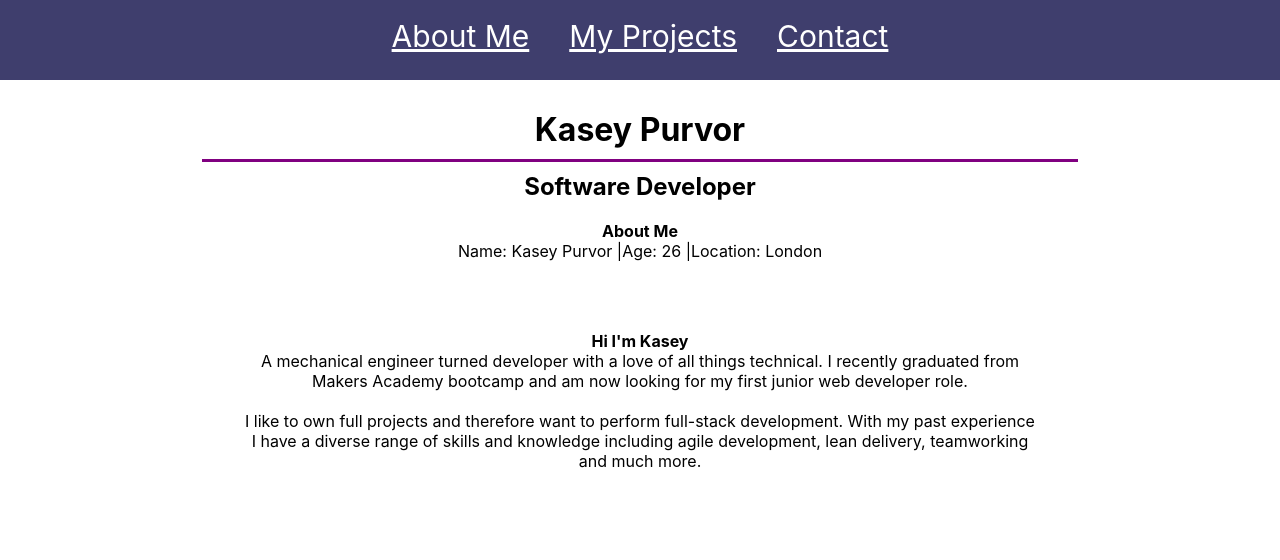
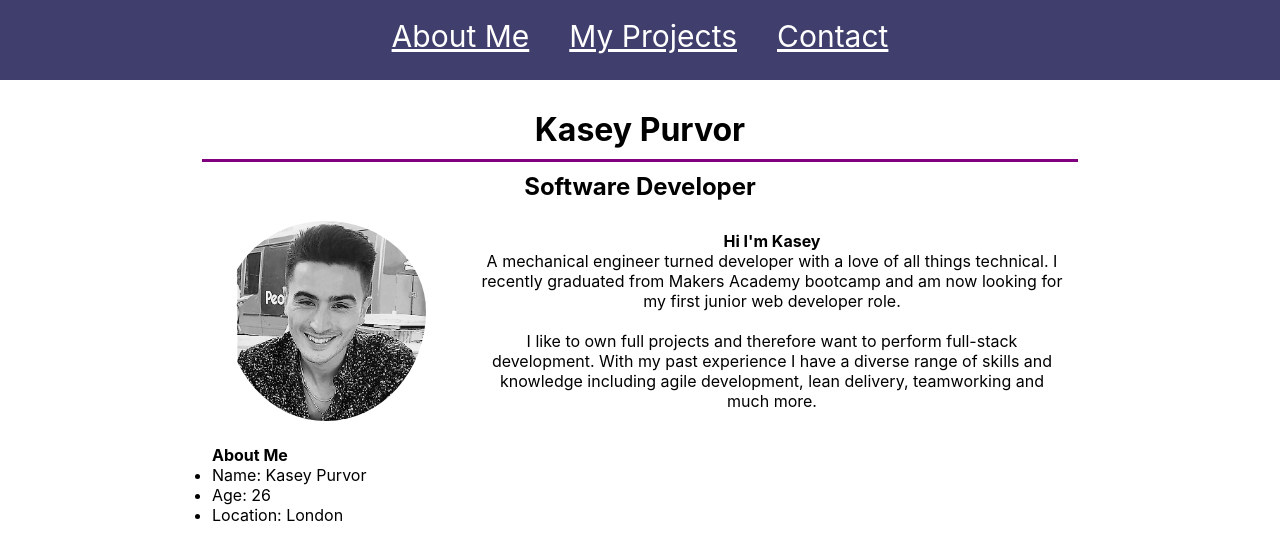
Before and after one commit to kasey-purvor/React-CV, a React (Create React App) app: page / in a window 1280 px wide. Shown: the top 560 px of the page. Built offline with nearby package versions, Linux system fonts and the light colour scheme.

Commit message:
profile section styling edits, profile picture added

```diff
--- a/src/scenes/ProfilePage.css
+++ b/src/scenes/ProfilePage.css
@@ -2,21 +2,15 @@
     margin: 0;
     padding: 0;
 }
-.profile-container {
+.profile-page-container {
     position: relative;
     top: 100px;
-    width: 70%;
+    max-width: 70%;
     left: 15%;
-    min-width: 500px;;
+    min-width: 50%;;
     justify-content: center;
     /* background-color: grey; */
     text-align: center;
-}
-.title {
-    display: block;
-    font-weight: bold;
-    padding: 10px 10px 10px 0px 0;
-
 }
 .profile-title {
     display: block;
@@ -29,16 +23,39 @@
     display: block;
     text-align: center;
 }
-.profile-details {
-    text-align: center;
+.image-details-container {
+    width: 30%;
+    float: left;
+}
+.dp {
+    border-radius: 50%;
+    height: 200px;
+    width: 200px;
+    /* float: left; */
+    padding-top: 20px;
+}
+.title {
+    display: block;
+    font-weight: bold;
+    padding: 10px 10px 10px 0px 0;
+
+}
+.details {
+    text-align: left;
     padding: 20px;
-    display: inline-block;
+    display: block;
+    /* float: left; */
+    max-width: 100%;
 }
 .detail-item {
-    display: inline-block;
+    /* display: inline-block; */
 }
 .bio {
-    padding: 50px;
+    padding-top: 30px;
+    padding-left: 20px;
     text-align: center;
     position: relative;
+    width: 65%;
+    margin: auto;
+    float:left;
 }
--- a/src/scenes/ProfilePage.js
+++ b/src/scenes/ProfilePage.js
@@ -1,5 +1,6 @@
 import React from 'react';
 import './ProfilePage.css';
+
 
 class ProfilePage extends React.Component {
     constructor(props) {
@@ -10,33 +11,38 @@ class ProfilePage extends React.Component {
 
     render () {
         return (
-            <div className='profile-container'>
+            <div className='profile-page-container'>
                 <h1 className='profile-title'>
                     Kasey Purvor
                 </h1>
+
                 <h2 className='profile-role'>
                     Software Developer
                 </h2>
-                <ul className='profile-details'>
+                <div className='image-details-container'>
+                    <img src='/images/dp2.png' className='dp' alt='Me' />
+                    <ul className='details'>
                     <span className='title'> About Me</span>
                     <li className='detail-item'>
-                         Name: Kasey Purvor    |
+                         Name: Kasey Purvor
                     </li>
                     <li className='detail-item'>
-                        Age: 26    |
+                        Age: 26
                     </li>
                     <li className='detail-item'>
                         Location: London
                     </li>
                 </ul>
+                </div>
+
                 <p className='bio'>
                     <span className='title'> Hi I'm Kasey</span>
                     A mechanical engineer turned developer with a love of all things technical. I recently graduated from Makers Academy bootcamp and am now looking for my first junior web developer role.
                     <br></br>
                     <br></br>
                     I like to own full projects and therefore want to perform full-stack development. With my past experience I have a diverse range of skills and knowledge including agile development, lean delivery, teamworking and much more.
+                </p>
 
-                </p>
             </div>
         )
     }
```
Also changed, not shown: public/images/dp.jpg (added), public/images/dp2.png (added).
